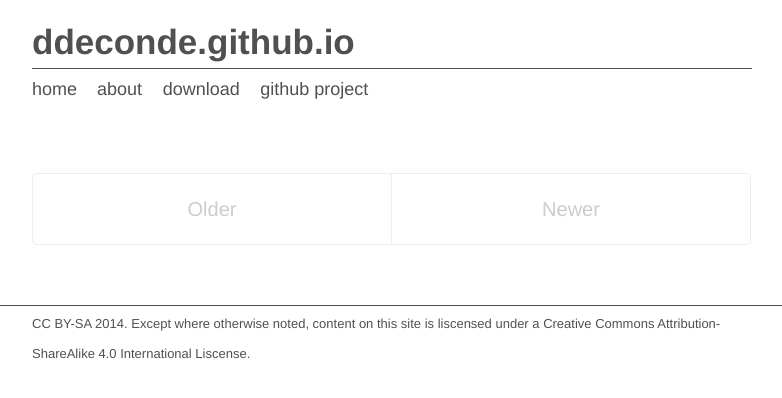
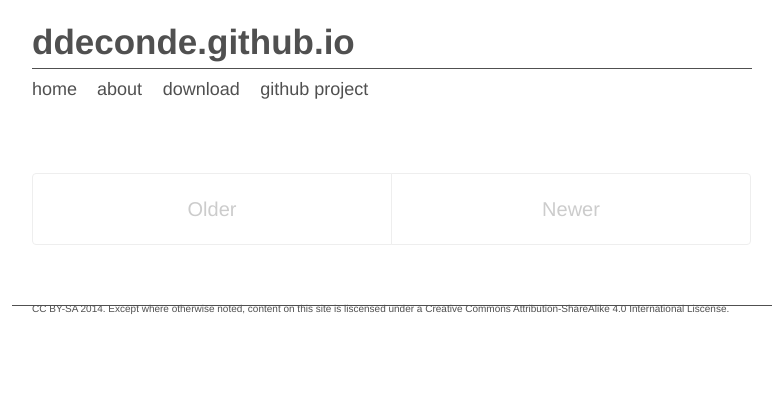
Before and after one commit to ddeconde/ddeconde.github.io, a Jekyll site: the page built from index.html, in a window 1280 px wide. Shown: the top 398 px of the page, without its empty margins (248-1030 px from the left). Built offline with Jekyll 4.4.1, drawn with Linux system fonts in a browser that asks for light colours; Markdown is read by kramdown in place of the engine named in the settings; the list of posts is cut into pages by our own code.

Commit message:
back to poole

```diff
--- a/_includes/footer.html
+++ b/_includes/footer.html
@@ -1,5 +1,3 @@
-<div class="footer">
-  <div class="container">
-    <small>CC BY-SA {{ site.time | date: '%Y' }}. Except where otherwise noted, content on this site is liscensed under a <a href="http://creativecommons.org/licenses/by-sa/4.0/">Creative Commons Attribution-ShareAlike 4.0 International Liscense</a>.</small>
-  </div>
+<div class="footer container">
+  CC BY-SA {{ site.time | date: '%Y' }}. Except where otherwise noted, content on this site is liscensed under a <a href="http://creativecommons.org/licenses/by-sa/4.0/">Creative Commons Attribution-ShareAlike 4.0 International Liscense</a>.
 </div>
--- a/public/css/masthead-nav.css
+++ b/public/css/masthead-nav.css
@@ -56,11 +56,9 @@ html {
 }
 
 .masthead-nav {
-/*  float: left; */
   text-align: left;
   margin: 0;
   padding: 0;
-/*  border-top: 1px solid #505050; */
   list-style: none;
 }
 
@@ -94,14 +92,10 @@ a.masthead-nav-item:focus {
 .footer {
   text-align: left;
   border-top: 1px solid #505050;
-  font-size: 1rem;
-  line-height: 1.5;
+  font-size: 50%;
+  line-height: 50%;
 }
 
 .footer a {
   color: #505050;
 }
-
-.footer small {
-    font-size: 65%;
-}
```
